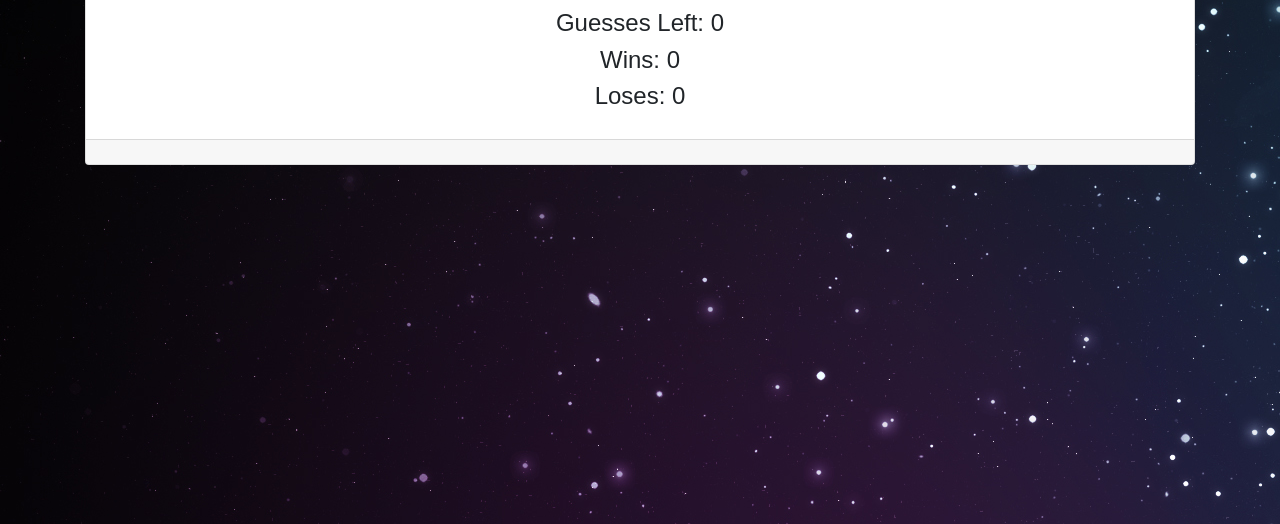
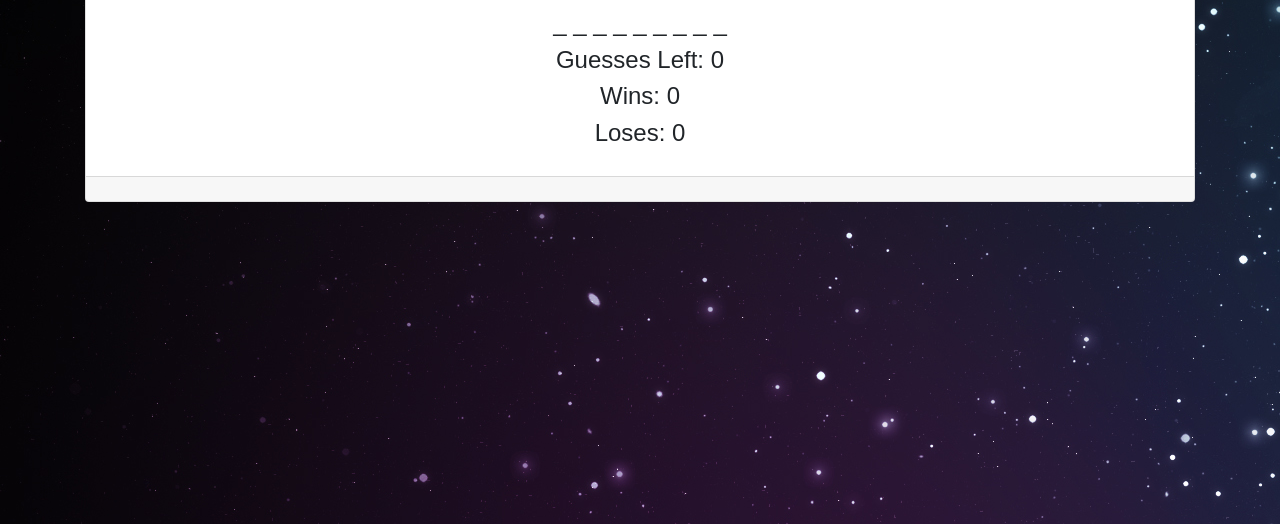
Before and after one commit to Michellegpedroza/Word-Guess-Game, a plain HTML site: page index.html in a window 1280 px wide. Shown: the part 276-800 px from the top of the page. Drawn offline with nearby package versions, Linux system fonts and the light colour scheme.

Commit message:
Wrote JavaScript for the guessed letters & Dashes when guessing the word. guessed letters now appear under Guess The Word text and the letters guess that do not belong are listed right beneath it without duplicating

```diff
--- a/assets/javascript/game.js
+++ b/assets/javascript/game.js
@@ -1,5 +1,4 @@
 const words = [`astronomy`, `comet`, `stars`, ` space`, `planets`, `moon`, `sun`, `jupiter`, `mercury`, `mars`, `earth`, `nasa`, `neptune`, `venus`, `saturn`, `uranus`, `light year`, `orbit`, `telescope`, `sky`, `solar`, `satellite`, `supernova`, `solstice`, `orbit`, `interstellar`, `gravity`, `galaxy`, `asteroid`]
-
 
 const getRandWord = function () {
   return words[Math.floor(Math.random() * words.length)]
@@ -11,15 +10,20 @@ let guesses = 5
 const lettersGuessed = []
 let word = getRandWord()
 
-const displayWord = function (chosen) {
-  let wordstr = ` `
-  word.split(` `).forEach(function (letter) {
+const displayWord = function () {
+  let wordstr = ``
+  let winStatus = true
+  word.split(``).forEach(function (letter) {
     if (lettersGuessed.indexOf(letter) !== -1) {
       wordstr += `${letter} `
     } else {
       wordstr += `_ `
+      winStatus = false
     }
   })
+  if (winStatus) {
+    alert(`You Won!`)
+  }
   document.getElementById(`word`).textContent = wordstr
 }
 
@@ -30,9 +34,14 @@ document.onkeyup = function (event) {
       document.getElementById(`letters`).textContent = lettersGuessed.join(`, `)
       if (word.includes(event.key)) {
         displayWord()
-      } else{
-        guesses --
+      } else {
+        guesses--
+        if (guesses <= 0) {
+          alert(`You Lost!`)
+        }
       }
     }
   }
 }
+
+displayWord()
--- a/index.html
+++ b/index.html
@@ -27,9 +27,9 @@
         <h3 class="card-title"> Guess The Word! </h3>
         <h4 id="word"></h4>
         <h4 id="letters"></h4>
-        <h4>Guesses Left: <span id="guesesLeft">0</span></h4>
+        <h4>Guesses Left: <span id="guessesLeft">0</span></h4>
         <h4>Wins: <span id="wins">0</span></h4>
-        <h4>Loses: <span id="loses">0</span></h4>
+        <h4>Loses: <span id="losses">0</span></h4>
       </div>
       <div class="card-footer text-muted"></div>
     </div>
```
